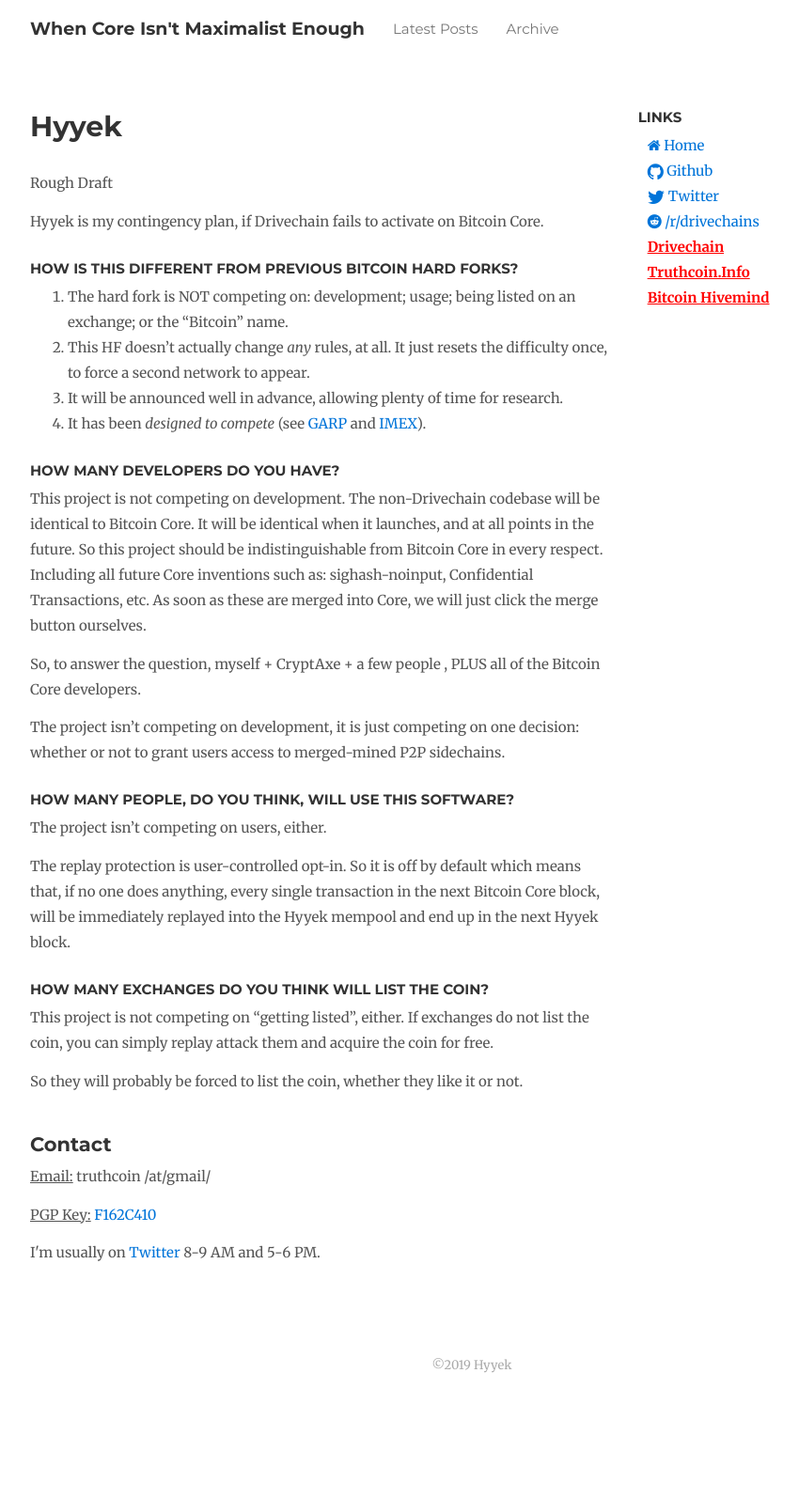
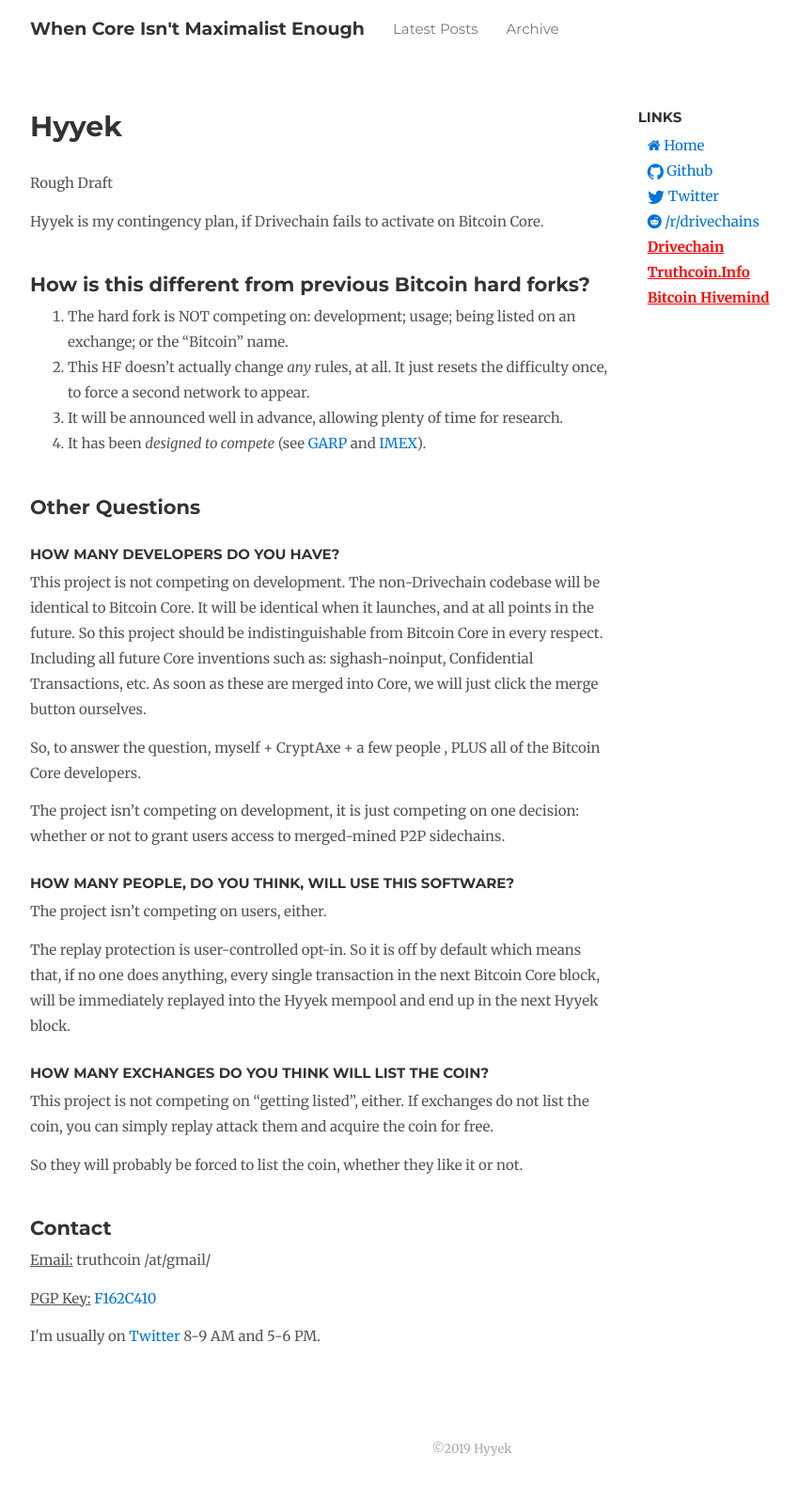
Before and after one commit to psztorc/hyyek-com, a Jekyll site: the page built from index.md, in a window 1280 px wide. Shown: the whole page at 94% size, without its empty margins (138-988 px from the left). Built offline with Jekyll 4.4.1, drawn with Linux system fonts in a browser that asks for light colours; nearby versions of some CDN libraries; comment, search, counter and statistics services are not loaded; before the commit the page ends 1504 px from its top, so only the background shows below that.

Commit message:
Formatting

```diff
--- a/index.md
+++ b/index.md
@@ -7,13 +7,14 @@ Rough Draft
 
 Hyyek is my contingency plan, if Drivechain fails to activate on Bitcoin Core.
 
-### How is this different from previous Bitcoin hard forks?
+## How is this different from previous Bitcoin hard forks?
 
 1. The hard fork is NOT competing on: development; usage; being listed on an exchange; or the "Bitcoin" name.
 2. This HF doesn't actually change *any* rules, at all. It just resets the difficulty once, to force a second network to appear.
 3. It will be announced well in advance, allowing plenty of time for research.
 4. It has been *designed to compete* (see [GARP](http://www.truthcoin.info/blog/garp/) and [IMEX](http://www.truthcoin.info/blog/imex/)).
 
+## Other Questions
 
 ### How many developers do you have? ### {#devs}
 
```
